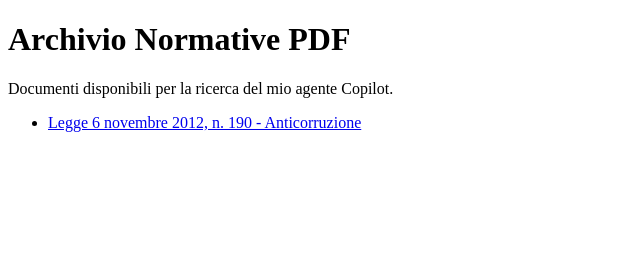
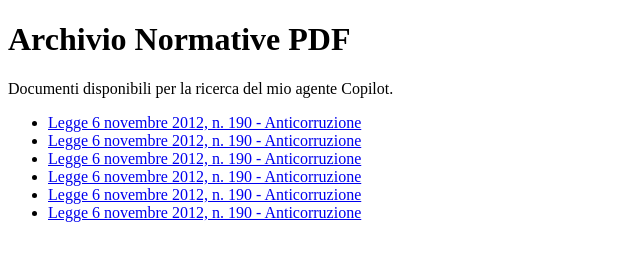
Before and after one commit to Stefano7777777777/Normative_pdf, a plain HTML site: page index.html in a window 1280 px wide. Shown: the whole page, without its empty margins (0-640 px from the left). Drawn offline with Linux system fonts and the light colour scheme.

Commit message:
Update index.html

```diff
--- a/index.html
+++ b/index.html
@@ -11,6 +11,11 @@
 
   <ul>
     <li><a href="L06-11-2012_n190.pdf">Legge 6 novembre 2012, n. 190 - Anticorruzione</a></li>
+    <li><a href="DM_143_2013_E1_R0_18_03_2014.pdf">Legge 6 novembre 2012, n. 190 - Anticorruzione</a></li>
+    <li><a href="DLgs18-08-2000_267.pdf">Legge 6 novembre 2012, n. 190 - Anticorruzione</a></li>
+    <li><a href="DLGS14-03-2013_n33.pdf">Legge 6 novembre 2012, n. 190 - Anticorruzione</a></li>
+    <li><a href="Dlgs_118-2011_coordinato_con_il_Dlgs_126-2014.pdf">Legge 6 novembre 2012, n. 190 - Anticorruzione</a></li>
+    <li><a href="DECRETO-LEGISLATIVO_175_2016.pdf">Legge 6 novembre 2012, n. 190 - Anticorruzione</a></li>
   </ul>
 </body>
 </html>
```
